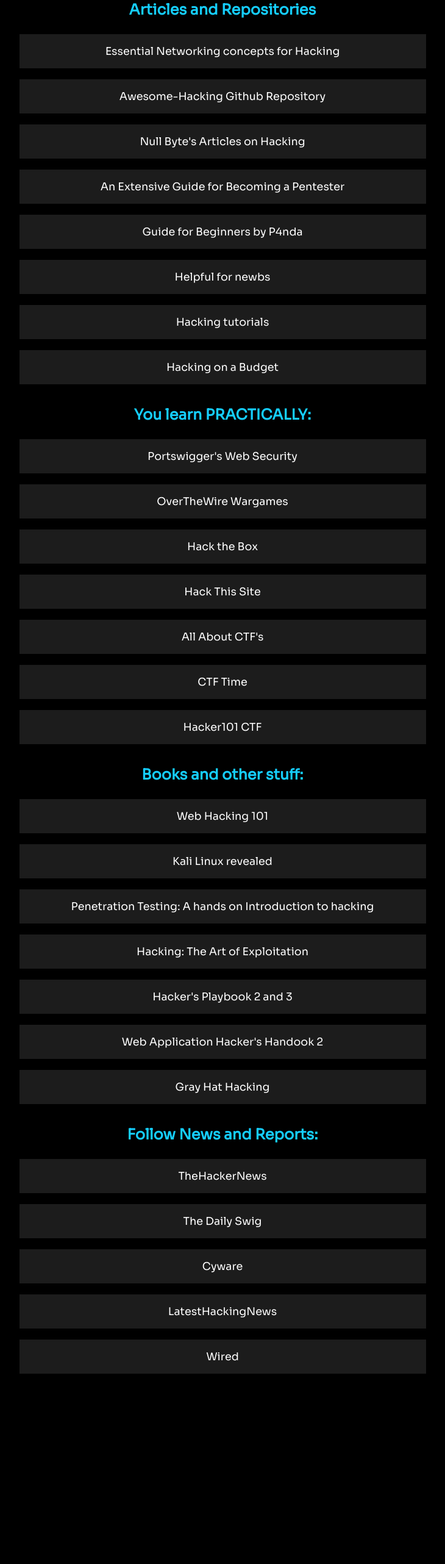
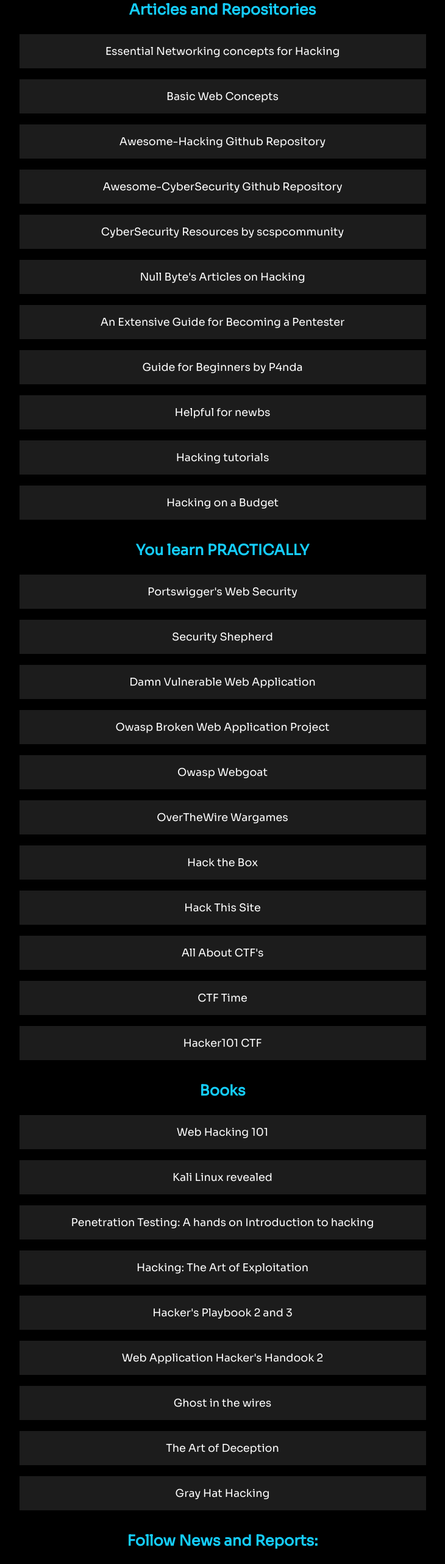
Before and after one commit to ParmeetChanne/hacker-stop, a React (Create React App) app: page /hacking in a window 1280 px wide. Shown: the part 1000-3564 px from the top of the page at 61% size, without its empty margins (275-1005 px from the left). Before the commit the page ends 3283 px from the top, so only its background shows below. Built offline with nearby package versions, Linux system fonts and the light colour scheme.

Commit message:
added resources

```diff
--- a/src/pages/bugbounty.js
+++ b/src/pages/bugbounty.js
@@ -144,6 +144,7 @@
           <li><a href="https://github.com/nahamsec/Resources-for-Beginner-Bug-Bounty-Hunters/blob/master/assets/tools.md">Tools by Nahamsec</a></li>
           <li><a href="https://github.com/gwen001/pentest-tools">Pentest Tools by Gwen001</a></li>
           <li><a href="https://www.hackerone.com/blog/100-hacking-tools-and-resources">100 Hacking Tools by HackerOne</a></li>
+          <li><a href="https://thexssrat.podia.com/ratatatata">Practice labs</a></li>
           <li><a href="https://github.com/heilla/SecurityTesting/blob/master/HuntingCheckList.md">Bug Bounty Checklist</a></li>
           <li><a href="https://github.com/djadmin/awesome-bug-bounty">Awesome Bug Bounty</a></li>
           <li><a href="https://github.com/EdOverflow/bugbounty-cheatsheet">Bug Bounty Cheatsheet by EdOverflow</a></li>
--- a/src/pages/hacking.js
+++ b/src/pages/hacking.js
@@ -28,7 +28,10 @@
         <br></br>
         <ul>
           <li><a href="https://www.softwaretestinghelp.com/computer-networking-basics/">Essential Networking concepts for Hacking</a></li>
+          <li><a href="https://www.tutorialspoint.com/web_developers_guide/web_basic_concepts.htm">Basic Web Concepts</a></li>
           <li><a href="https://github.com/Hack-with-Github/Awesome-Hacking">Awesome-Hacking Github Repository</a></li>
+          <li><a href="https://github.com/fabionoth/awesome-cyber-security">Awesome-CyberSecurity Github Repository</a></li>
+          <li><a href="https://github.com/scspcommunity/Cyber-Sec-Resources">CyberSecurity Resources by scspcommunity</a></li>
           <li><a href="https://null-byte.wonderhowto.com/">Null Byte's Articles on Hacking</a></li>
           <li><a href="https://jhalon.github.io/becoming-a-pentester/">An Extensive Guide for Becoming a Pentester</a></li>
           <li><a href="https://enfinlay.github.io/bugbounty/2020/08/15/so-you-wanna-hack.html">Guide for Beginners by P4nda</a></li>
@@ -39,10 +42,14 @@
       </div>
       <br></br>
       <div>
-        <h2>You learn PRACTICALLY: </h2>
+        <h2>You learn PRACTICALLY</h2>
         <br></br>
         <ul>
           <li><a href="https://portswigger.net/web-security/dashboard">Portswigger's Web Security</a></li>
+          <li><a href="https://github.com/OWASP/SecurityShepherd">Security Shepherd</a></li>
+          <li><a href="https://github.com/digininja/DVWA">Damn Vulnerable Web Application</a></li>
+          <li><a href="https://sourceforge.net/projects/owaspbwa/files/1.2/">Owasp Broken Web Application Project</a></li>
+          <li><a href="https://github.com/WebGoat/WebGoat">Owasp Webgoat</a></li>
           <li><a href="https://overthewire.org/wargames/">OverTheWire Wargames</a></li>
           <li><a href="https://www.hackthebox.eu/">Hack the Box</a></li>
           <li><a href="https://hackthissite.org/">Hack This Site</a></li>
@@ -53,7 +60,7 @@
       </div>
       <br></br>
       <div>
-        <h2>Books and other stuff: </h2>
+        <h2>Books</h2>
         <br></br>
         <ul>
           <li><a href="https://www.hackerone.com/blog/Hack-Learn-Earn-with-a-Free-E-Book">Web Hacking 101</a></li>
@@ -62,6 +69,8 @@
           <li><a href="https://www.amazon.com/Hacking-Art-Exploitation-Jon-Erickson/dp/1593271441">Hacking: The Art of Exploitation</a></li>
           <li><a href="https://www.amazon.com/Hacker-Playbook-Practical-Penetration-Testing-ebook/dp/B01072WJZE/">Hacker's Playbook 2 and 3</a></li>
           <li><a href="https://www.amazon.com/Web-Application-Hackers-Handbook-Exploiting/dp/1118026470/">Web Application Hacker's Handook 2</a></li>
+          <li><a href="https://www.amazon.com/Ghost-in-Wires-audiobook/dp/B005HBO3BY/">Ghost in the wires</a></li>
+          <li><a href="https://www.amazon.com/Art-Deception-Controlling-Element-Security/dp/B08C3849FL/">The Art of Deception</a></li>
           <li><a href="https://www.amazon.com/Hacking-Ethical-Hackers-Handbook-Fourth/dp/0071832386/">Gray Hat Hacking</a></li>
         </ul>
       </div>
@@ -77,6 +86,21 @@
           <li><a href="https://www.wired.com/tag/hacking/">Wired</a></li>
         </ul>
       </div>
+      <br></br>
+      <div>
+        <h2>Vulnerability Databases</h2>
+        <br></br>
+        <p>List of resources containing known list of exploits and common vulnerabilities found in softwares, OS, Mobile applications, CMS etc.</p>
+        <br></br>
+        <ul>
+          <li><a href="https://cve.mitre.org/">Common Vulnerabilities and Exposures (CVE)</a></li>
+          <li><a href="https://www.exploit-db.com/">Exploit DB</a></li>
+          <li><a href="https://seclists.org/fulldisclosure/">Full Disclosure</a></li>
+          <li><a href="https://nvd.nist.gov/">National Vulnerability Database</a></li>
+          <li><a href="https://www.vulnerability-lab.com/">Vulnerability Lab</a></li>
+          <li><a href="https://www.zerodayinitiative.com/advisories/published/">Zero Day Initiative</a></li>
+        </ul>
+      </div>
     </div>
   );
 };
--- a/src/pages/index.js
+++ b/src/pages/index.js
@@ -6,7 +6,7 @@
       <div className="Home">
         <h1 className="Home-Header">HACKERSTOP</h1>
         <p>An Extensive Repository for Free Resources on <h4 style={{ marginTop: '4px' }}></h4></p>
-        <h6 className="Upcoming">Upcoming: Mobile Pentesting, ejpt and ewpt resources, Reverse Engineering and much more resources!</h6>
+        <h6 className="Upcoming">Upcoming: Mobile Pentesting, ejpt resources, Reverse Engineering, Forensics and much more resources!</h6>
       </div>
     </>
   );
```
